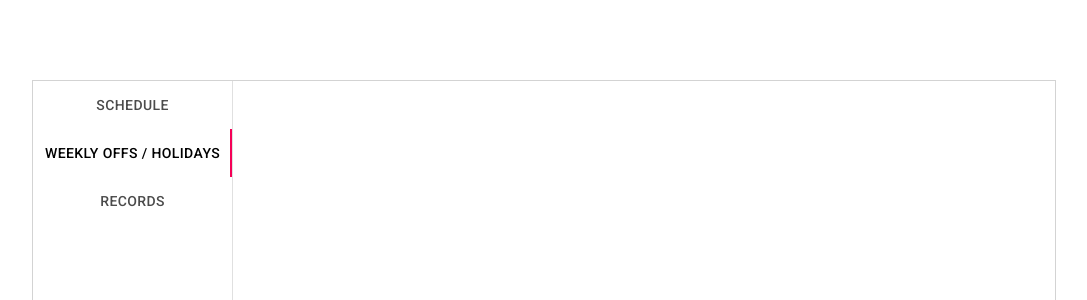
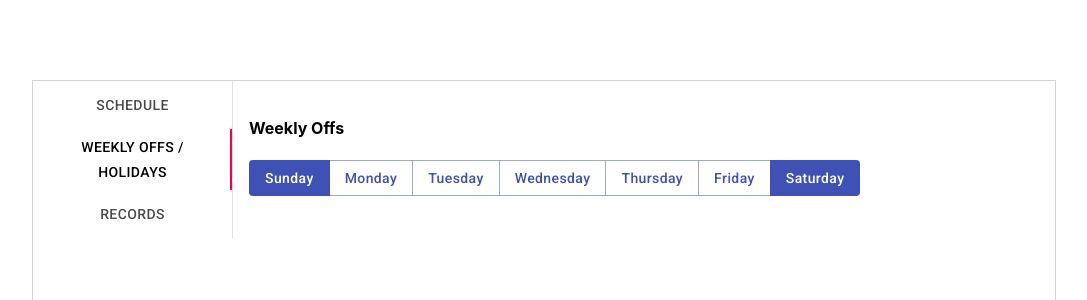
Before and after one commit to developersri/vcomply-challenge, a React (Create React App) app: page / in a window 1280 px wide. Both pictures are taken after a click on the tab "WEEKLY OFFS / HOLIDAYS". Shown: the top 300 px of the page, without its empty margins (96-1183 px from the left). Built offline with nearby package versions, Linux system fonts and the light colour scheme.

Commit message:
added holidays component changed styling of navbar and sidebar

```diff
--- a/src/App.js
+++ b/src/App.js
@@ -4,6 +4,7 @@ import { connect } from 'react-redux';
 
 import Navbar from './components/navbar/navbar';
 import Schedule from './components/schedule/schedule';
+import Holidays from './components/holidays/holidays';
 
 const useStyles = makeStyles((theme) => ({
     root: {
@@ -24,8 +25,13 @@ function App (props) {
 
     return (
         <div className={classes.root}>
-            <Navbar />
-            { props.activeTab === 0 && <Schedule /> }
+            <div style={{width: '200px'}}>
+                <Navbar />
+            </div>
+            <div style={{width: 'calc(100% - 200px)'}}>
+                { props.activeTab === 0 && <Schedule /> }
+                { props.activeTab === 1 && <Holidays /> }
+            </div>
         </div>
     );
 }
--- /dev/null
+++ b/src/components/holidays/holidays.js
@@ -0,0 +1,46 @@
+import React from 'react';
+import { makeStyles } from '@material-ui/core/styles';
+import { Avatar, Box, ButtonGroup, Button, Divider, List, ListItem, ListItemAvatar, ListItemText, TextField, Select, MenuItem, Radio, RadioGroup, FormControlLabel } from '@material-ui/core';
+import { Repeat, QueryBuilder, EventAvailable, PlayArrow, Stop } from '@material-ui/icons';
+import { connect } from 'react-redux';
+
+const useStyles = makeStyles((theme) => ({
+    root: {
+        width: '100%',
+        backgroundColor: theme.palette.background.paper,
+    },
+    button: {
+        textTransform: 'none'
+    },
+    selectedButton: {
+        backgroundColor: '#3F51B5 !important',
+        color: '#FFFFFF',
+    }
+}));
+
+function Holidays (props) {
+    const classes = useStyles();
+    const daysOfWeek = ['Sunday', 'Monday', 'Tuesday', 'Wednesday', 'Thursday', 'Friday', 'Saturday'];
+
+    const weeklyOffs = [0, 6];
+
+    return (
+        <div role="tabpanel" style={{ width: '100%' }}>
+            <Box p={2}>
+                <h4>Weekly Offs</h4>
+                <ButtonGroup color="primary" aria-label="days of week">
+                    {daysOfWeek.map((d, index) => (
+                        <Button
+                            className={[classes.button, weeklyOffs.indexOf(index) >= 0 ? classes.selectedButton : '']}
+                            key={d}
+                        >
+                            {d}
+                        </Button>
+                    ))}
+                </ButtonGroup>
+            </Box>
+        </div>
+    );
+}
+
+export default connect(null, null)(Holidays);
--- a/src/components/schedule/schedule.js
+++ b/src/components/schedule/schedule.js
@@ -18,8 +18,12 @@ export default function Schedule () {
 
     return (
         <div className={classes.root}>
-            <Sidebar />
-            <TabPanel />
+            <div style={{width: '160px'}}>
+                <Sidebar />
+            </div>
+            <div style={{width: 'calc(100% - 160px)', overflow: 'auto'}}>
+                <TabPanel />
+            </div>
         </div>
     );
 }
```
